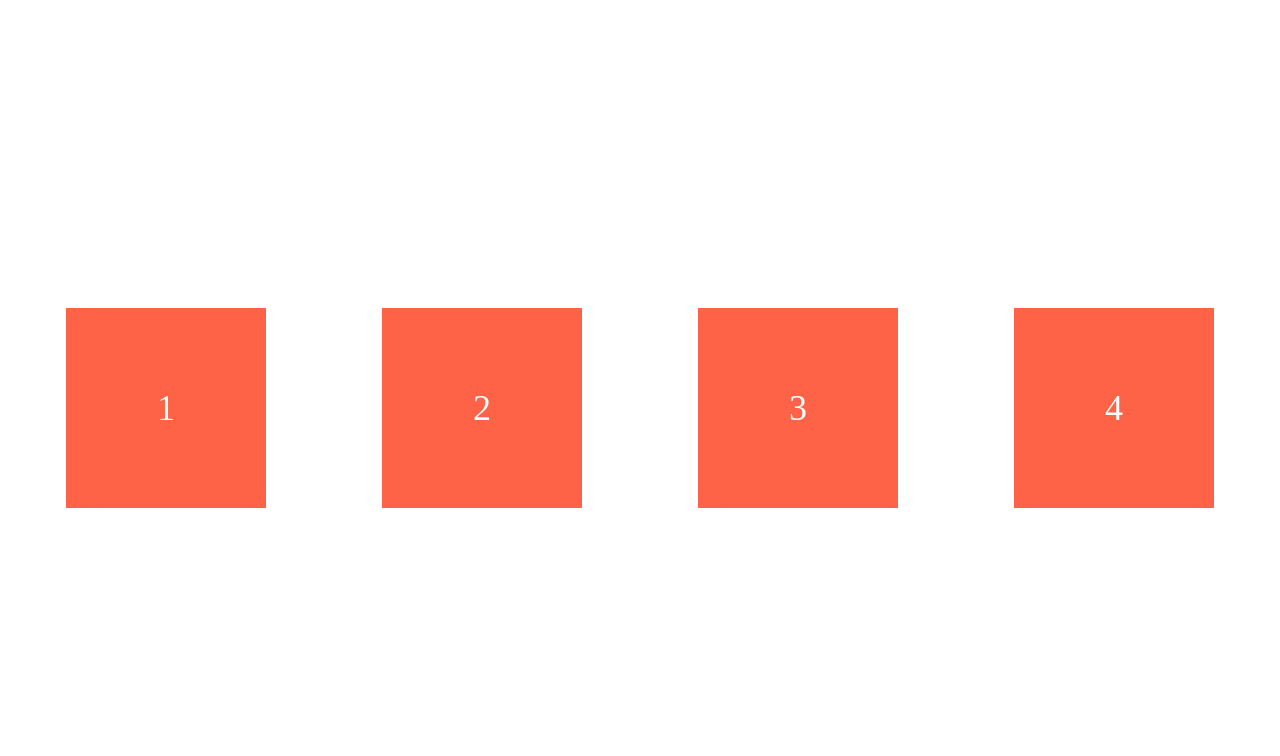
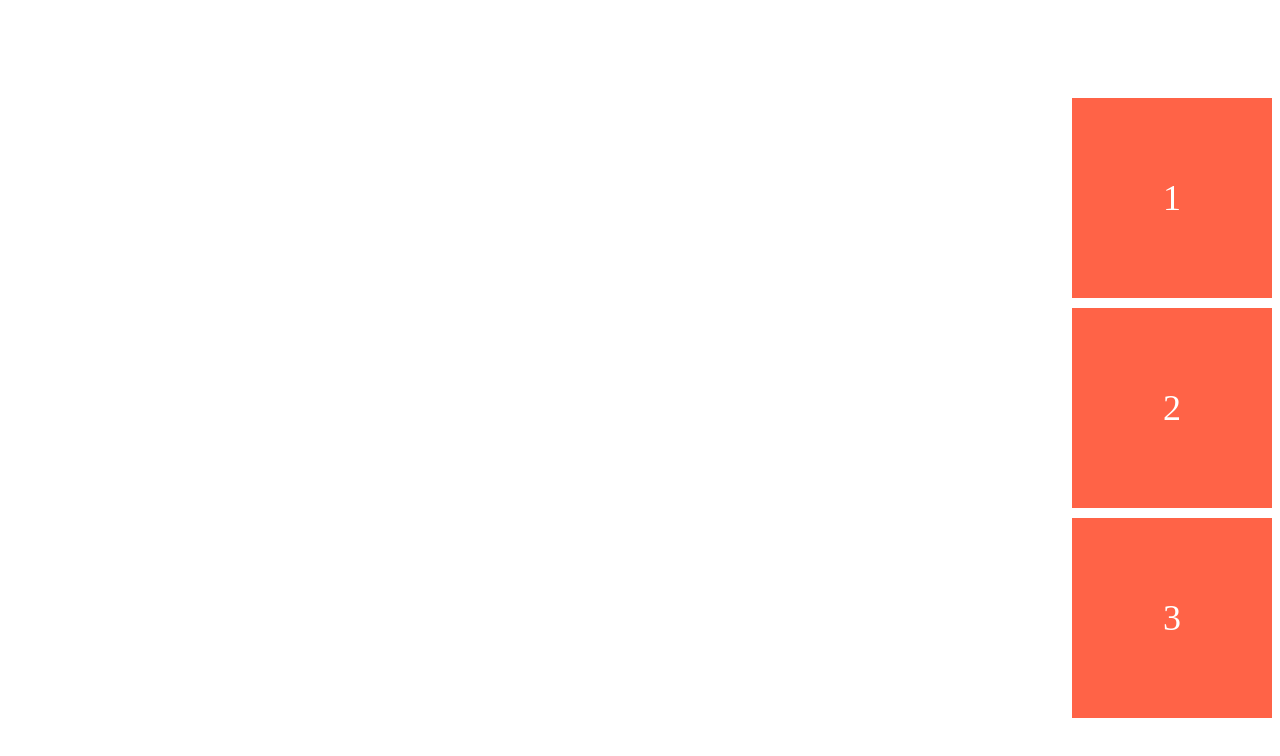
Before and after one commit to SummerDHLee/css-layout-masterclass, a plain HTML site: page index.html in a window 1280 px wide. Drawn offline with Linux system fonts and the light colour scheme.

Commit message:
Lec #2.5

```diff
--- a/index.html
+++ b/index.html
@@ -11,7 +11,6 @@
       <div class="box">1</div>
       <div class="box">2</div>
       <div class="box">3</div>
-      <div class="box">4</div>
     </div>
   </body>
 </html>
--- a/style.css
+++ b/style.css
@@ -1,8 +1,10 @@
 .father {
   display: flex;
   height: 100vh;
-  justify-content: space-around;
-  align-items: center;
+  flex-direction: column;
+  gap: 10px;
+  justify-content: center;
+  align-items: flex-end;
 }
 
 .box {
```
